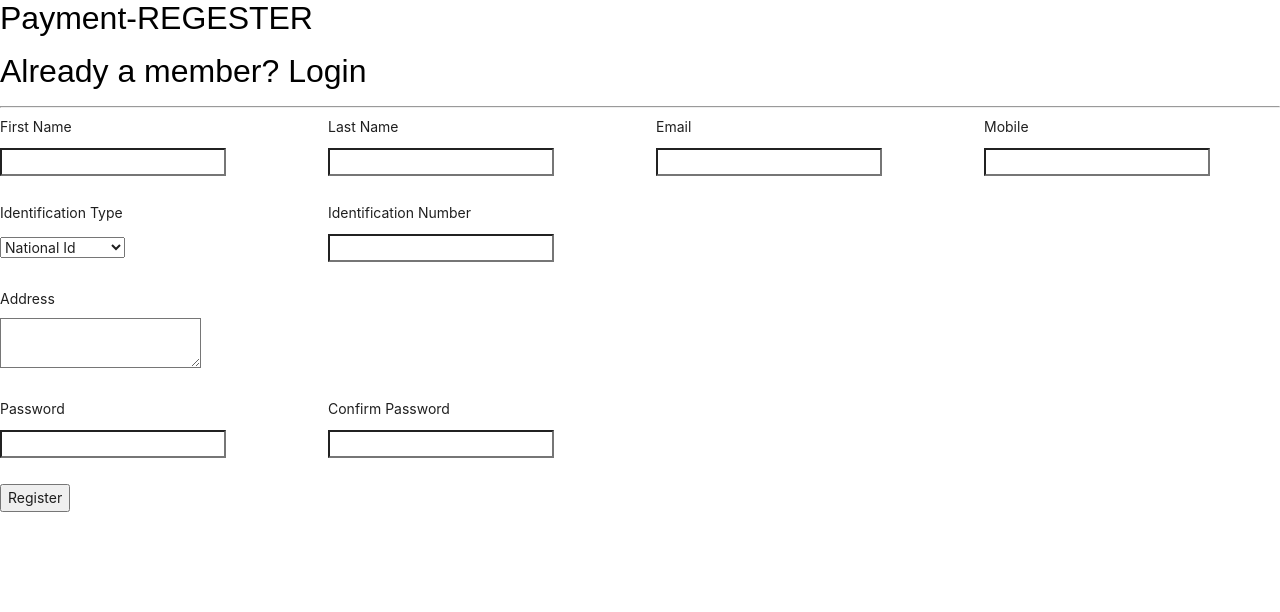
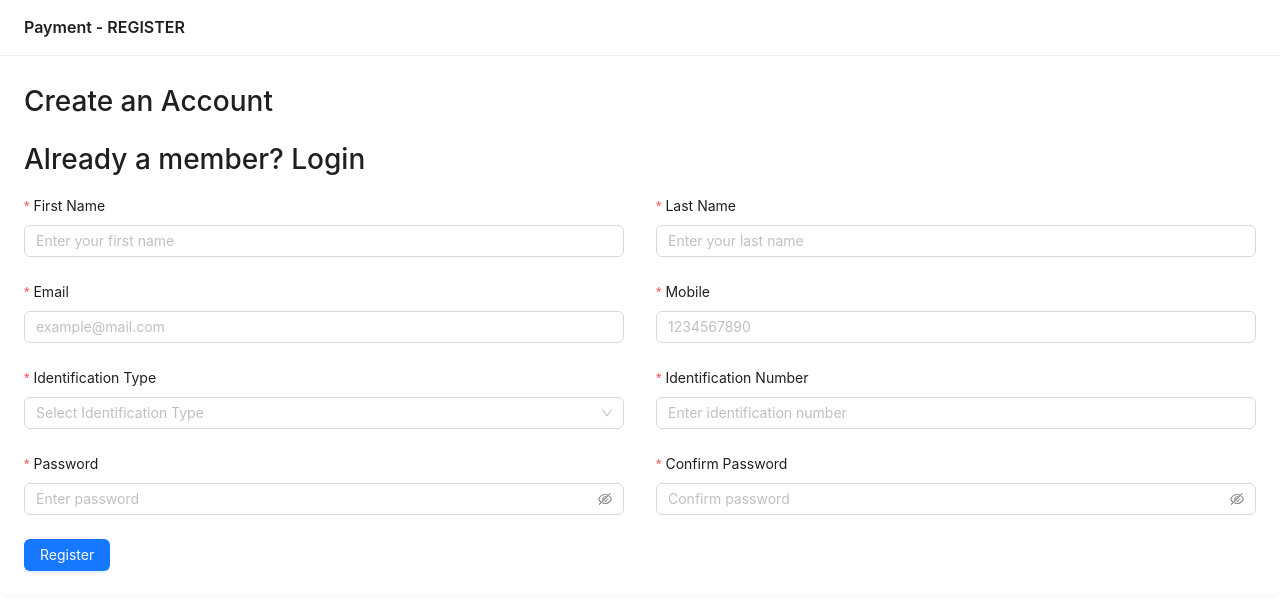
Before and after one commit to rohini125/Currency-Exchanger, a React (Create React App) app in the folder client/: page /register in a window 1280 px wide. Shown: the top 612 px of the page. Built offline with nearby package versions, Linux system fonts and the light colour scheme.

Commit message:
update register page

```diff
--- a/client/src/pages/Register/Register.js
+++ b/client/src/pages/Register/Register.js
@@ -1,92 +1,156 @@
 import React from "react";
-import { Col, Form, Row } from "antd";
+import { Col, Form, Row, Input, Select, Button, Card } from "antd";
 import { useNavigate } from "react-router-dom";
-
-//gutter -> space between columns.
-// span={16} -> 16 columns in horizontally.
-// span={24} -> 24 columns in horizontally.
 
 function Register() {
   const navigate = useNavigate();
+
   const onFinish = (values) => {
     console.log("Received values of form: ", values);
+    // Navigate to login page after successful registration
+    navigate("/login");
   };
 
   return (
-    <div className="m-5">
-      <div className="flex items-center justify-between">
-        <h1 className="text-2xl">Payment-REGESTER</h1>
-
-        <h1 className="text-sm underline" onClick={() => navigate("/login")}>
+    <div className="flex justify-center items-center min-h-screen bg-gray-100 p-4 md:p-12 lg:p-24">
+      <Card
+        title="Payment - REGISTER"
+        bordered={false}
+        className="w-full max-w-lg p-6 shadow-lg"
+      >
+        <div className="flex items-center justify-between mb-4">
+          <h1 className="text-2xl font-bold text-gray-800">Create an Account</h1>
+          <h1
+            className="text-sm underline cursor-pointer text-blue-600"
+            onClick={() => navigate("/login")}
+          >
             Already a member? Login
           </h1>
         </div>
-      <hr />
         <Form layout="vertical" onFinish={onFinish}>
           <Row gutter={32}>
-          <Col span={6}>
-            <Form.Item label="First Name" name="firstName">
-              <input type="text" />
+            {/* First Name */}
+            <Col span={12}>
+              <Form.Item
+                label="First Name"
+                name="firstName"
+                rules={[{ required: true, message: "Please enter your first name" }]}
+              >
+                <Input className="rounded-md border-gray-300" placeholder="Enter your first name" />
               </Form.Item>
             </Col>
-          <Col span={6}>
-            <Form.Item label="Last Name" name="lastName">
-              <input type="text" />
+
+            {/* Last Name */}
+            <Col span={12}>
+              <Form.Item
+                label="Last Name"
+                name="lastName"
+                rules={[{ required: true, message: "Please enter your last name" }]}
+              >
+                <Input className="rounded-md border-gray-300" placeholder="Enter your last name" />
               </Form.Item>
             </Col>
-          <Col span={6}>
-            <Form.Item label="Email" name="email">
-              <input type="text" />
+
+            {/* Email */}
+            <Col span={12}>
+              <Form.Item
+                label="Email"
+                name="email"
+                rules={[
+                  { required: true, message: "Please enter your email" },
+                  { type: "email", message: "Please enter a valid email" },
+                ]}
+              >
+                <Input className="rounded-md border-gray-300" placeholder="example@mail.com" />
               </Form.Item>
             </Col>
-          <Col span={6}>
-            <Form.Item label="Mobile" name="mobile">
-              <input type="text" />
+
+            {/* Mobile */}
+            <Col span={12}>
+              <Form.Item
+                label="Mobile"
+                name="mobile"
+                rules={[
+                  { required: true, message: "Please enter your mobile number" },
+                  { pattern: /^[0-9]{10}$/, message: "Please enter a valid 10-digit mobile number" },
+                ]}
+              >
+                <Input type="tel" className="rounded-md border-gray-300" placeholder="1234567890" />
               </Form.Item>
             </Col>
-          <Col span={6}>
-            <Form.Item label="Identification Type" name="identificationType">
-              <select>
-                <option value="NATIONAL ID">National Id</option>
-                <option value="AADHAR CARD">Aadhar Card</option>
-                <option value="PAN CARD">Pan Card</option>
-                <option value="PASSPORT">Passport</option>
-                <option value="DRIVING LICENCE">Driving Licence</option>
-              </select>
+
+            {/* Identification Type */}
+            <Col span={12}>
+              <Form.Item
+                label="Identification Type"
+                name="identificationType"
+                rules={[{ required: true, message: "Please select an identification type" }]}
+              >
+                <Select className="rounded-md border-gray-300" placeholder="Select Identification Type">
+                  <Select.Option value="NATIONAL ID">National ID</Select.Option>
+                  <Select.Option value="AADHAR CARD">Aadhar Card</Select.Option>
+                  <Select.Option value="PAN CARD">Pan Card</Select.Option>
+                  <Select.Option value="PASSPORT">Passport</Select.Option>
+                  <Select.Option value="DRIVING LICENCE">Driving Licence</Select.Option>
+                </Select>
               </Form.Item>
             </Col>
-          <Col span={6}>
+
+            {/* Identification Number */}
+            <Col span={12}>
             <Form.Item
                 label="Identification Number"
                 name="identificationNumber"
+                rules={[{ required: true, message: "Please enter your identification number" }]}
               >
-              <input type="text" />
-            </Form.Item>
-          </Col>
-          <Col span={24}>
-            <Form.Item label="Address" name="address">
-              <textarea />
+                <Input className="rounded-md border-gray-300" placeholder="Enter identification number" />
               </Form.Item>
             </Col>
 
-          <Col span={6}>
-            <Form.Item label="Password" name="password">
-              <input type="password" />
+            {/* Password */}
+            <Col span={12}>
+              <Form.Item
+                label="Password"
+                name="password"
+                rules={[
+                  { required: true, message: "Please enter your password" },
+                  { min: 6, message: "Password must be at least 6 characters long" },
+                ]}
+              >
+                <Input.Password className="rounded-md border-gray-300" placeholder="Enter password" />
               </Form.Item>
             </Col>
 
-          <Col span={6}>
-            <Form.Item label="Confirm Password" name="confirmPassword">
-              <input type="password" />
+            {/* Confirm Password */}
+            <Col span={12}>
+              <Form.Item
+                label="Confirm Password"
+                name="confirmPassword"
+                dependencies={["password"]}
+                rules={[
+                  { required: true, message: "Please confirm your password" },
+                  ({ getFieldValue }) => ({
+                    validator(_, value) {
+                      if (!value || getFieldValue("password") === value) {
+                        return Promise.resolve();
+                      }
+                      return Promise.reject(new Error("The two passwords do not match"));
+                    },
+                  }),
+                ]}
+              >
+                <Input.Password className="rounded-md border-gray-300" placeholder="Confirm password" />
               </Form.Item>
             </Col>
           </Row>
+
           <div className="flex justify-end">
-          <button className="primary-contained-btn" type="submit">
+            <Button type="primary" htmlType="submit" className="w-full bg-blue-600 hover:bg-blue-700 text-white font-semibold py-2 rounded-md">
               Register
-          </button>
+            </Button>
           </div>
         </Form>
+      </Card>
     </div>
   );
 }
```
Lines whose indentation alone changed are shown as unchanged.
